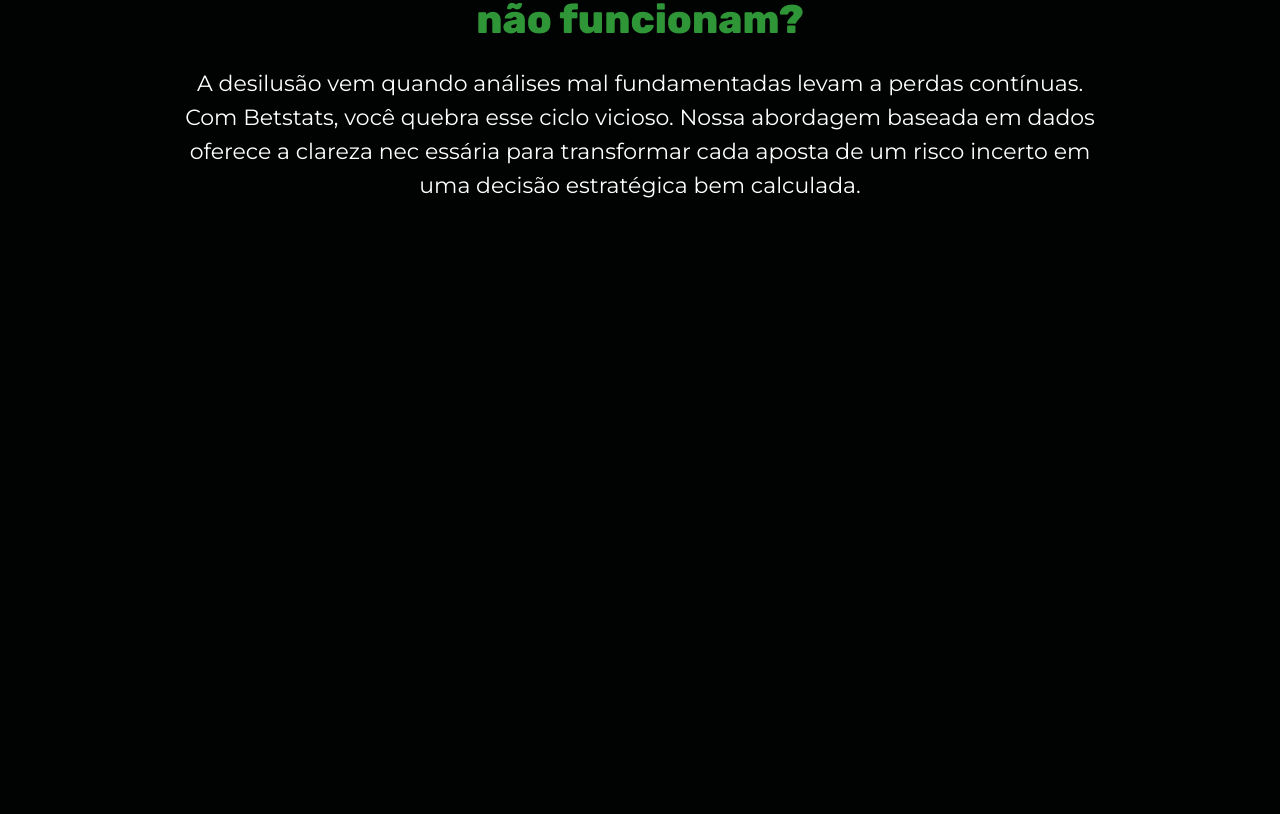
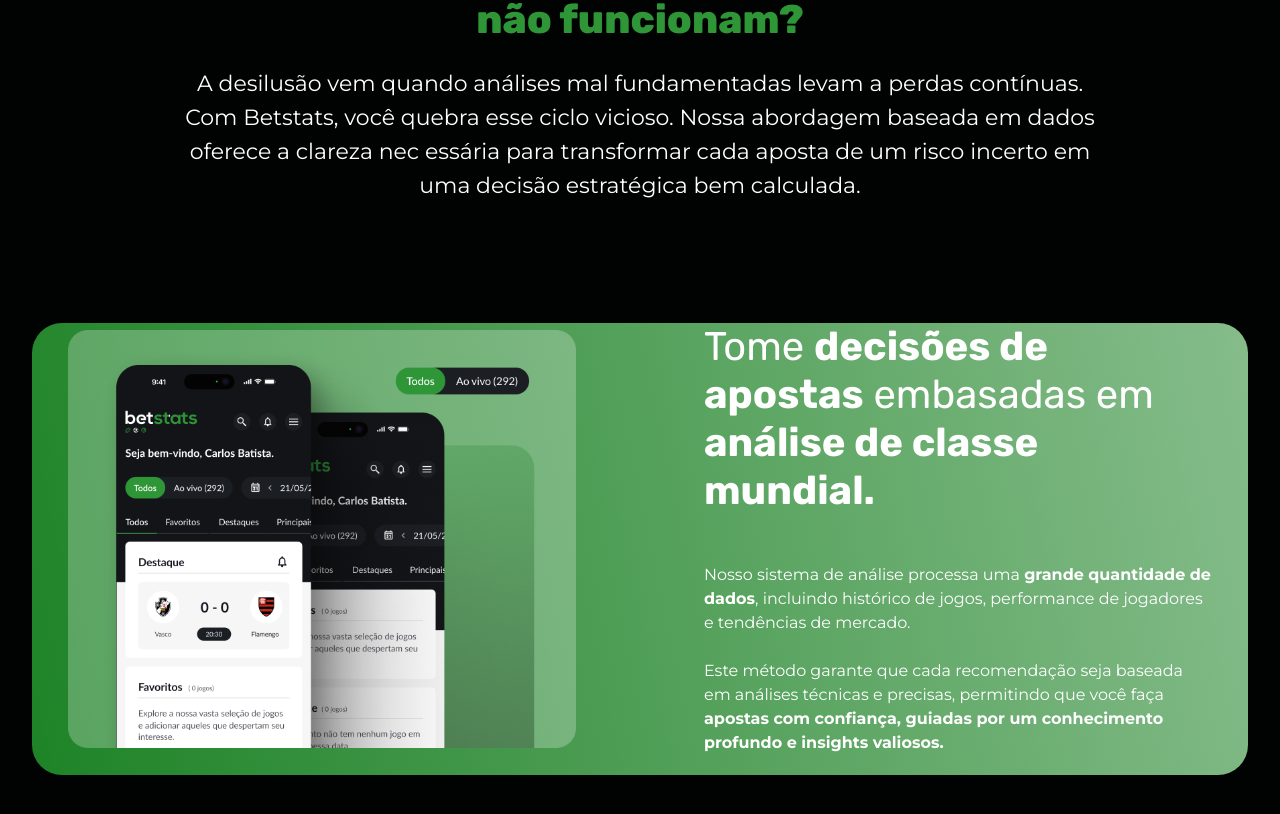
Before and after one commit to PauloMendees/betstats-lp, a Next.js app: page / in a window 1280 px wide. Shown: the part 1290-2104 px from the top of the page. Before the commit the page ends 1613 px from the top, so only its background shows below. Built offline with nearby package versions, Linux system fonts and the light colour scheme.

Commit message:
feat: take decisions

```diff
--- a/src/app/page.tsx
+++ b/src/app/page.tsx
@@ -1,13 +1,15 @@
 import { GreenRange } from '@/layout/GreenRange';
 import Hero from '@/layout/Hero';
+import { TakeDecisions } from '@/layout/TakeDecisions';
 import { TiredOfAnalysis } from '@/layout/TiredOfAnalysis';
 
 export default function Home() {
   return (
-    <main className="flex flex-col text-text-primary">
+    <main className="flex flex-col text-text-primary pb-40">
       <Hero.Desktop />
       <GreenRange />
       <TiredOfAnalysis />
+      <TakeDecisions />
     </main>
   );
 }
--- a/src/components/Header/Header.desktop.tsx
+++ b/src/components/Header/Header.desktop.tsx
@@ -3,7 +3,7 @@
 
 export const DesktopHeader = () => {
   return (
-    <header className="px-8 w-full py-7 border-b border-common-white-250 backdrop-blur-xl fixed top-0">
+    <header className="px-8 w-full py-4 border-b border-common-white-250 backdrop-blur-xl fixed top-0">
       <nav className="mx-auto max-w-[1280px] flex items-center justify-between gap-4">
         <h1>
           <DesktopLogo />
--- /dev/null
+++ b/src/layout/TakeDecisions/index.tsx
@@ -0,0 +1,32 @@
+import Image from 'next/image';
+import MobileDashboard from '../../../public/images/mobile-dashboard.png';
+
+export const TakeDecisions = () => {
+  return (
+    <section className="w-full px-8">
+      <div className="mx-auto max-w-[1523px] w-full bg-green-gradient rounded-[30px] px-9 pt-6 pb-6 xl:pb-5 xl:pt-0 flex flex-col lg:flex-row items-center justify-center gap-10 lg:gap-32">
+        <div className="w-full">
+          <Image
+            priority
+            src={MobileDashboard}
+            alt="Imagem mostrando a versao mobile do dashboard"
+          />
+        </div>
+        <div className="flex flex-col items-start lg:gap-12 max-w-[900px] w-full">
+          <h2 className="font-rubik text-[40px] leading-[48px] w-full">
+            Tome <b>decisões de apostas</b> embasadas em <b>análise de classe mundial.</b>
+          </h2>
+          <p className="w-full">
+            Nosso sistema de análise processa uma <b>grande quantidade de dados</b>, incluindo
+            histórico de jogos, performance de jogadores e tendências de mercado.
+            <br />
+            <br />
+            Este método garante que cada recomendação seja baseada em análises técnicas e precisas,
+            permitindo que você faça{' '}
+            <b>apostas com confiança, guiadas por um conhecimento profundo e insights valiosos.</b>
+          </p>
+        </div>
+      </div>
+    </section>
+  );
+};
--- a/src/layout/TiredOfAnalysis/index.tsx
+++ b/src/layout/TiredOfAnalysis/index.tsx
@@ -2,7 +2,7 @@
 
 export const TiredOfAnalysis = () => {
   return (
-    <div className="w-full flex flex-col items-center py-[120px] px-8 lg:px-0 gap-6">
+    <section className="w-full flex flex-col items-center py-[120px] px-8 lg:px-0 gap-6">
       <Button scheme="outlined" className="px-4 py-2">
         <h3 className="text-base lg:text-lg font-medium">CANSADO DE ANÁLISES</h3>
       </Button>
@@ -16,6 +16,6 @@
         essária para transformar cada aposta de um risco incerto em uma decisão estratégica bem
         calculada.
       </p>
-    </div>
+    </section>
   );
 };
```
Also changed, not shown: public/images/mobile-dashboard.png (added).
